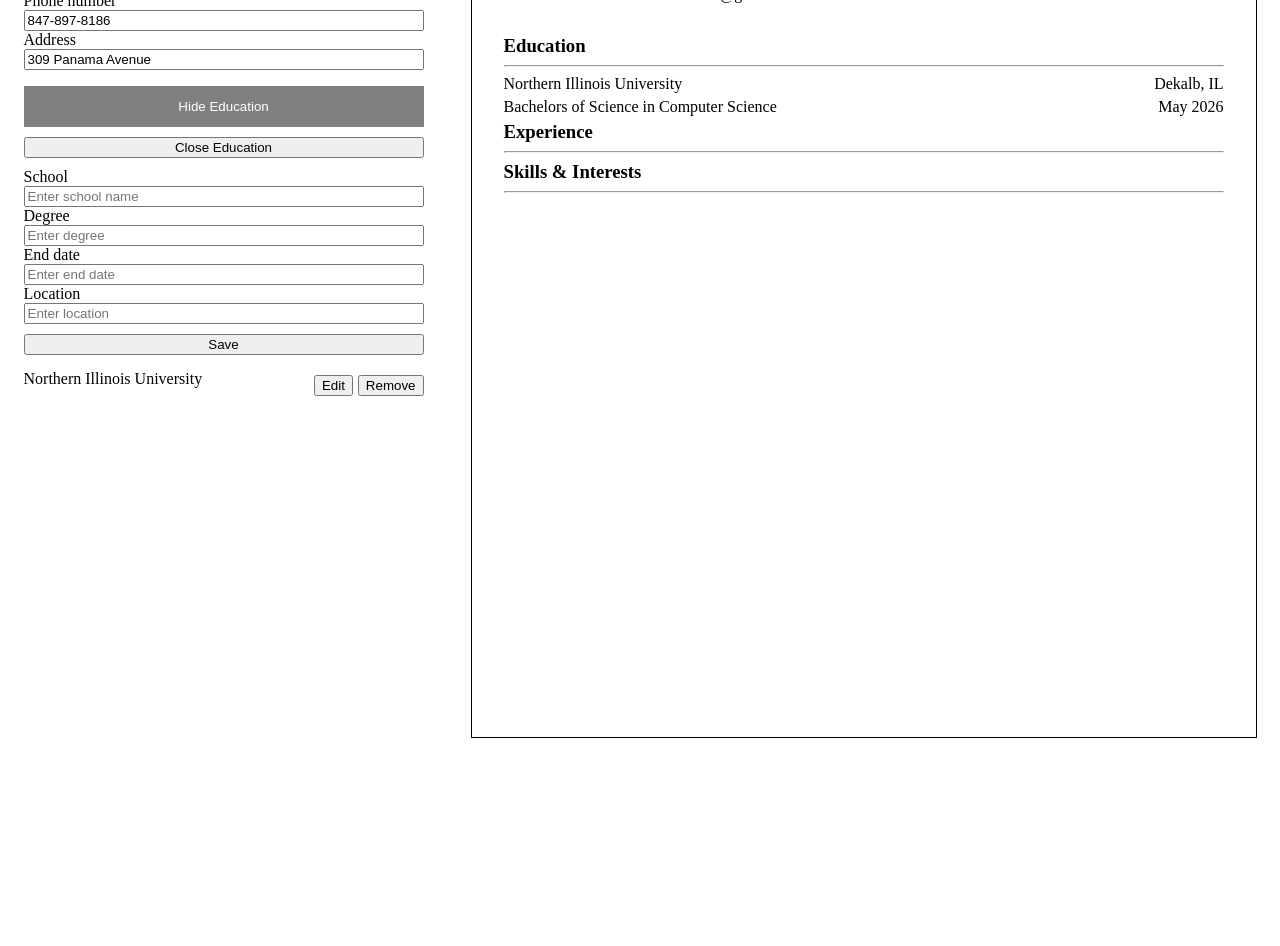
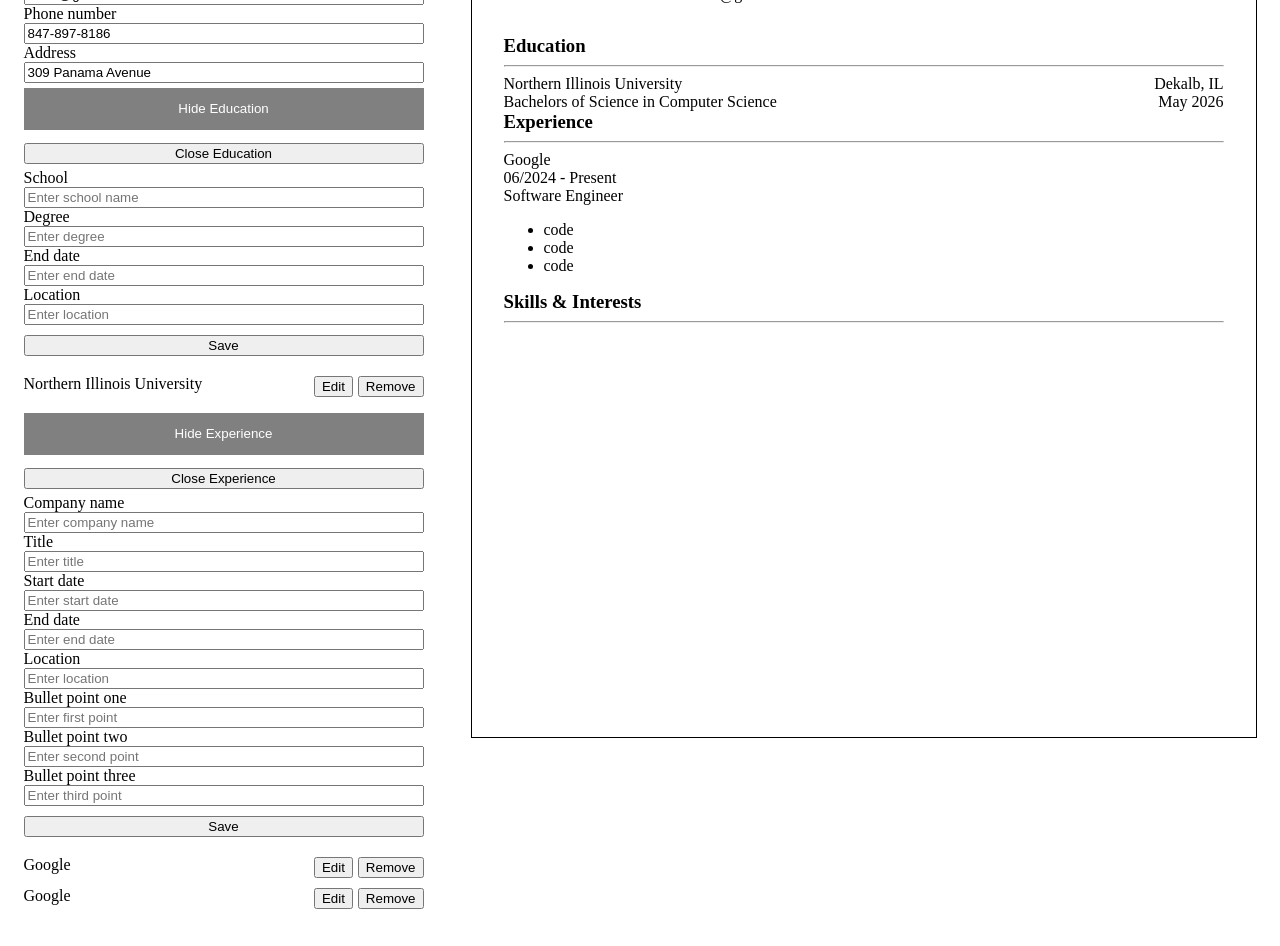
Before and after one commit to kevin120202/cv-builder, a React (Vite) app: page / in a window 1280 px wide. Shown: the part 160-1106 px from the top of the page. Before the commit the page ends 930 px from the top, so only its background shows below. Built offline with nearby package versions, Linux system fonts and the light colour scheme.

Commit message:
implemented Experience component

```diff
--- a/src/App.jsx
+++ b/src/App.jsx
@@ -2,6 +2,7 @@ import { useState } from 'react'
 import './index.css'
 import PersonalDetails from './components/PersonalDetails'
 import Education from "./components/Education"
+import Experience from './components/Experience'
 import Resume from './components/Resume'
 import PersonalDetailsResume from "./components/PersonalDetailsResume"
 import EducationResume from './components/EducationResume'
@@ -22,6 +23,27 @@ function App() {
         id: uuidv4(),
     },
     ])
+    const [formExperienceDetails, setFormExperienceDetails] = useState([{
+        companyName: "Google",
+        title: "Software Engineer",
+        startDate: "06/2024",
+        endDate: "Present",
+        location: "Chicago, IL",
+        bulletPointOne: "code",
+        bulletPointTwo: "code",
+        bulletPointThree: "code",
+        id: uuidv4()
+    }, {
+        companyName: "Google",
+        title: "Software Engineer",
+        startDate: "06/2024",
+        endDate: "Present",
+        location: "Chicago, IL",
+        bulletPointOne: "code",
+        bulletPointTwo: "code",
+        bulletPointThree: "code",
+        id: uuidv4()
+    }])
 
     const handlePersonalDetailsChange = (e) => {
         const { name, value } = e.target
@@ -49,14 +71,23 @@ function App() {
         );
     }
 
+    const handleAddExperience = (newJob) => {
+        setFormExperienceDetails(prev => {
+            return [...prev, newJob]
+        })
+    }
+
+    console.log(formExperienceDetails);
+
     return (
         <main>
             <div className='info'>
                 <PersonalDetails formData={formPersonalDetails} onChange={handlePersonalDetailsChange} />
                 <Education formData={formEducationDetails} onAddEducation={handleAddEducation} onDelete={handleDeleteEducation} onEditFormEducation={handleEditEducation} />
+                <Experience formData={formExperienceDetails} onAddExperience={handleAddExperience} />
             </div>
             <div className='resume'>
-                <Resume formDataPersonalDetails={formPersonalDetails} formDataEducationDetails={formEducationDetails} />
+                <Resume formDataPersonalDetails={formPersonalDetails} formDataEducationDetails={formEducationDetails} formExperienceDetails={formExperienceDetails} />
             </div>
         </main>
     )
--- /dev/null
+++ b/src/components/Experience.jsx
@@ -0,0 +1,22 @@
+import React, { useState } from "react";
+import NewExperience from "./NewExperience";
+
+function Experience(props) {
+    const [isShown, setIsShown] = useState(true);
+
+    const toggleShown = () => {
+        setIsShown(prevShown => !prevShown)
+    }
+
+    return (
+        <div className="Experience-container">
+            <button
+                onClick={toggleShown}
+                className="isShown-btn">{isShown ? "Hide" : "Show"} Experience
+            </button>
+            {isShown && <NewExperience formData={props.formData} onAddExperience={props.onAddExperience} />}
+        </div>
+    )
+}
+
+export default Experience
--- /dev/null
+++ b/src/components/Jobs.jsx
@@ -0,0 +1,25 @@
+import React from "react";
+
+function Jobs(props) {
+    // console.log(props.job);
+
+    const hasEmptyValues = (obj) => {
+        return Object.values(obj).every(val => val.trim() !== "")
+    }
+
+    return (
+        <div className="jobs-container">
+            {hasEmptyValues(props.job) && (
+                <div>
+                    <span>{props.job.companyName}</span>
+                    <div>
+                        <button onClick={() => props.onEdit(props.job.id)}>Edit</button>
+                        <button onClick={() => props.onDelete(props.job.id)}>Remove</button>
+                    </div>
+                </div>
+            )}
+        </div>
+    )
+}
+
+export default Jobs
--- a/src/components/NewEducation.jsx
+++ b/src/components/NewEducation.jsx
@@ -59,7 +59,7 @@ function NewEducation(props) {
 
     return (
         <div>
-            <button className="add-education-btn" onClick={toggleisAdd}>{isAdd ? "Close" : "Add"} Education</button>
+            <button className="add-btn" onClick={toggleisAdd}>{isAdd ? "Close" : "Add"} Education</button>
             {isAdd &&
                 <form onSubmit={handleSubmit}>
                     <label htmlFor="school-name">School</label>
--- /dev/null
+++ b/src/components/NewExperience.jsx
@@ -0,0 +1,144 @@
+import React, { useState } from "react";
+import Jobs from "./Jobs";
+import { v4 as uuidv4 } from 'uuid'
+
+function NewExperience(props) {
+    const [isAdd, setIsAdd] = useState(true)
+    const [formExperienceDetails, setExperienceDetails] = useState({
+        companyName: "",
+        title: "",
+        startDate: "",
+        endDate: "",
+        location: "",
+        bulletPointOne: "",
+        bulletPointTwo: "",
+        bulletPointThree: "",
+        id: uuidv4()
+    })
+
+    const toggleisAdd = () => {
+        setIsAdd(prevIsAdd => !prevIsAdd)
+    }
+
+    const handleSubmit = (e) => {
+        e.preventDefault()
+        if (hasEmptyValues(formExperienceDetails)) {
+            props.onAddExperience(formExperienceDetails)
+            setExperienceDetails({
+                companyName: "",
+                title: "",
+                startDate: "",
+                endDate: "",
+                location: "",
+                bulletPointOne: "",
+                bulletPointTwo: "",
+                bulletPointThree: "",
+                id: uuidv4()
+            })
+        }
+    }
+
+    const handleExperienceChange = (e) => {
+        const { name, value } = e.target
+        setExperienceDetails(prev => ({
+            ...prev,
+            [name]: value
+        }))
+    }
+
+    const jobs = props.formData.map(job => {
+        return <Jobs job={job} key={job.id} />
+    })
+
+    const hasEmptyValues = (obj) => {
+        return Object.values(obj).every(val => val.trim() !== "")
+    }
+
+    return (
+        <div className="education-container">
+            <button className="add-btn" onClick={toggleisAdd}>{isAdd ? "Close" : "Add"} Experience</button>
+            {isAdd &&
+                <form onSubmit={handleSubmit}>
+                    <label htmlFor="company-name">Company name</label>
+                    <input
+                        type="text"
+                        placeholder="Enter company name"
+                        onChange={handleExperienceChange}
+                        value={formExperienceDetails.schoolName}
+                        name="companyName"
+                        id="company-name"
+                    />
+                    <label htmlFor="degree">Title</label>
+                    <input
+                        type="text"
+                        placeholder="Enter title"
+                        onChange={handleExperienceChange}
+                        value={formExperienceDetails.degree}
+                        name="title"
+                        id="title"
+                    />
+                    <div>
+                        <label htmlFor="start-date">Start date</label>
+                        <input
+                            type="text"
+                            placeholder="Enter start date"
+                            onChange={handleExperienceChange}
+                            value={formExperienceDetails.startDate}
+                            name="startDate"
+                            id="startDate"
+                        />
+                        <label htmlFor="end-date">End date</label>
+                        <input
+                            type="text"
+                            placeholder="Enter end date"
+                            onChange={handleExperienceChange}
+                            value={formExperienceDetails.endDate}
+                            name="endDate"
+                            id="end-date"
+                        />
+                    </div>
+                    <label htmlFor="location">Location</label>
+                    <input
+                        type="text"
+                        placeholder="Enter location"
+                        onChange={handleExperienceChange}
+                        value={formExperienceDetails.location}
+                        name="location"
+                        id="location"
+                    />
+                    <label htmlFor="bullet-point-one">Bullet point one</label>
+                    <input
+                        type="text"
+                        placeholder="Enter first point"
+                        onChange={handleExperienceChange}
+                        value={formExperienceDetails.bulletPointOne}
+                        name="bulletPointOne"
+                        id="bullet-point-one"
+                    />
+                    <label htmlFor="bullet-point-two">Bullet point two</label>
+                    <input
+                        type="text"
+                        placeholder="Enter second point"
+                        onChange={handleExperienceChange}
+                        value={formExperienceDetails.bulletPointTwo}
+                        name="bulletPointTwo"
+                        id="bullet-point-two"
+                    />
+                    <label htmlFor="bullet-point-three">Bullet point three</label>
+                    <input
+                        type="text"
+                        placeholder="Enter third point"
+                        onChange={handleExperienceChange}
+                        value={formExperienceDetails.bulletPointThree}
+                        name="bulletPointThree"
+                        id="bullet-point-three"
+                    />
+                    <button className="save-btn">Save</button>
+                </form>
+            }
+            {jobs}
+        </div>
+    )
+}
+
+export default NewExperience
--- a/src/components/Resume.jsx
+++ b/src/components/Resume.jsx
@@ -1,6 +1,7 @@
 import React from "react";
 import "../index.css"
 import ResumeSchools from "./ResumeSchools";
+import ResumeJobs from "./ResumeJobs";
 
 
 function Resume(props) {
@@ -9,6 +10,8 @@ function Resume(props) {
     const resumeSchoolsComponents = props.formDataEducationDetails.map(school => {
         return <ResumeSchools school={school} key={school.id} />
     })
+
+    console.log(props.formExperienceDetails[0]);
 
     return (
         <div>
@@ -28,6 +31,7 @@ function Resume(props) {
             <div className="resume-experience">
                 <h3>Experience</h3>
                 <hr />
+                <ResumeJobs job={props.formExperienceDetails[0]} />
             </div>
             <div className="resume-skills-interest">
                 <h3>Skills & Interests</h3>
--- /dev/null
+++ b/src/components/ResumeJobs.jsx
@@ -0,0 +1,27 @@
+import React from "react";
+
+function ResumeJobs(props) {
+    // console.log(props.job.companyName);
+    return (
+        <div>
+            <div>
+                <p>{props.job.companyName}</p>
+                <p>{props.job.startDate} - {props.job.endDate}</p>
+            </div>
+            <p>{props.job.title}</p>
+            <ul>
+                <li>
+                    {props.job.bulletPointOne}
+                </li>
+                <li>
+                    {props.job.bulletPointTwo}
+                </li>
+                <li>
+                    {props.job.bulletPointThree}
+                </li>
+            </ul>
+        </div>
+    )
+}
+
+export default ResumeJobs
--- a/src/components/ResumeSchools.jsx
+++ b/src/components/ResumeSchools.jsx
@@ -1,12 +1,6 @@
 import React from "react";
 
 function ResumeSchools(props) {
-    // console.log(props.school);
-
-    // const hasEmptyValues = (obj) => {
-    //     return Object.values(obj).every(val => val.trim() !== "")
-    // }
-
 
     return (
         <div>
--- a/src/index.css
+++ b/src/index.css
@@ -38,18 +38,27 @@ form div {
     flex-direction: column;
 }
 
-.personal-details-container {
+.schools-container {
     margin-bottom: 1em;
 }
 
 .schools-container div {
     display: flex;
     justify-content: space-between;
+    align-items: center;
     margin-top: 5px;
 }
 
 .schools-container div button {
     margin-left: 5px;
+}
+
+.personal-details-container {
+    margin-bottom: 5px;
+}
+
+.education-container {
+    margin-bottom: 5px;
 }
 
 /* btns */
@@ -61,11 +70,12 @@ form div {
     width: 100%;
     cursor: pointer;
     padding: 1em;
+    margin-bottom: 1em;
 }
 
-.add-education-btn {
+.add-btn {
     width: 100%;
-    margin: 10px 0;
+    margin-bottom: 5px;
 }
 
 .save-btn {
@@ -98,5 +108,17 @@ form div {
 .resume-schools {
     display: flex;
     justify-content: space-between;
-    margin-bottom: 5px;
 }
+
+/* experience */
+
+.jobs-container div {
+    display: flex;
+    justify-content: space-between;
+    align-items: center;
+    margin-top: 5px;
+}
+
+.jobs-container div button {
+    margin-left: 5px;
+}
```
